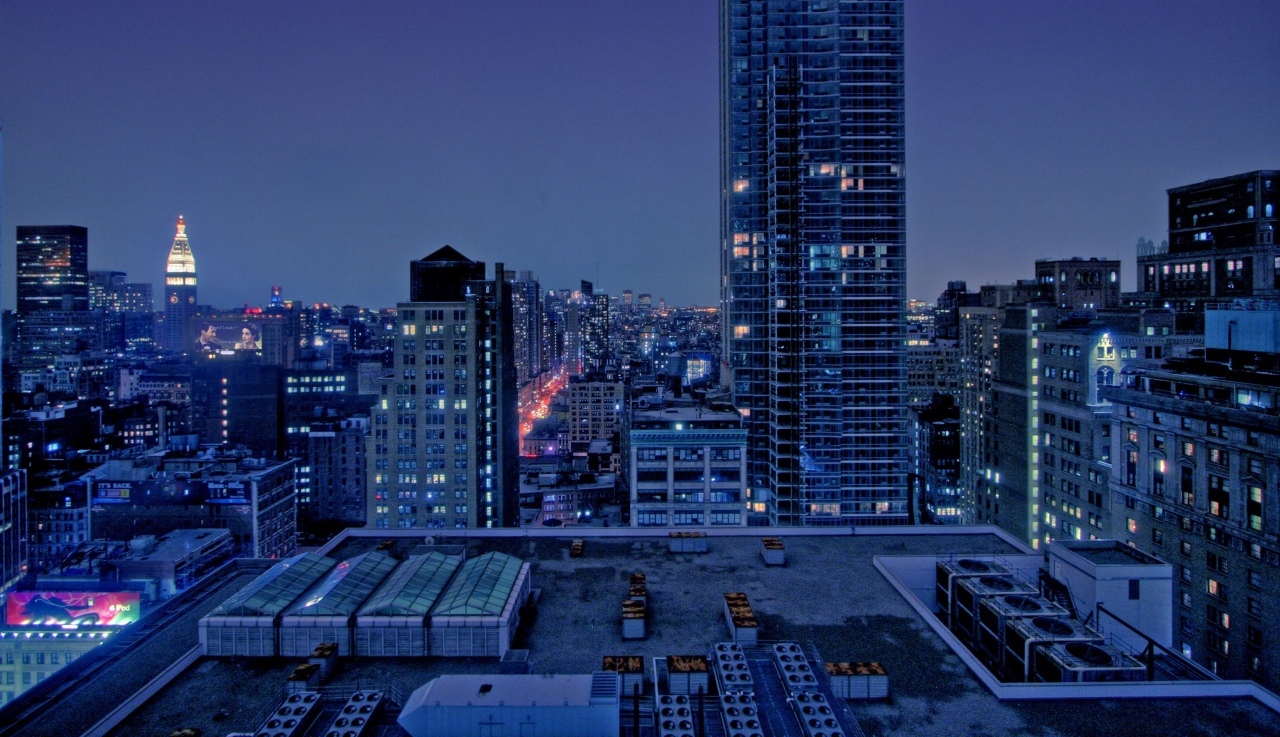
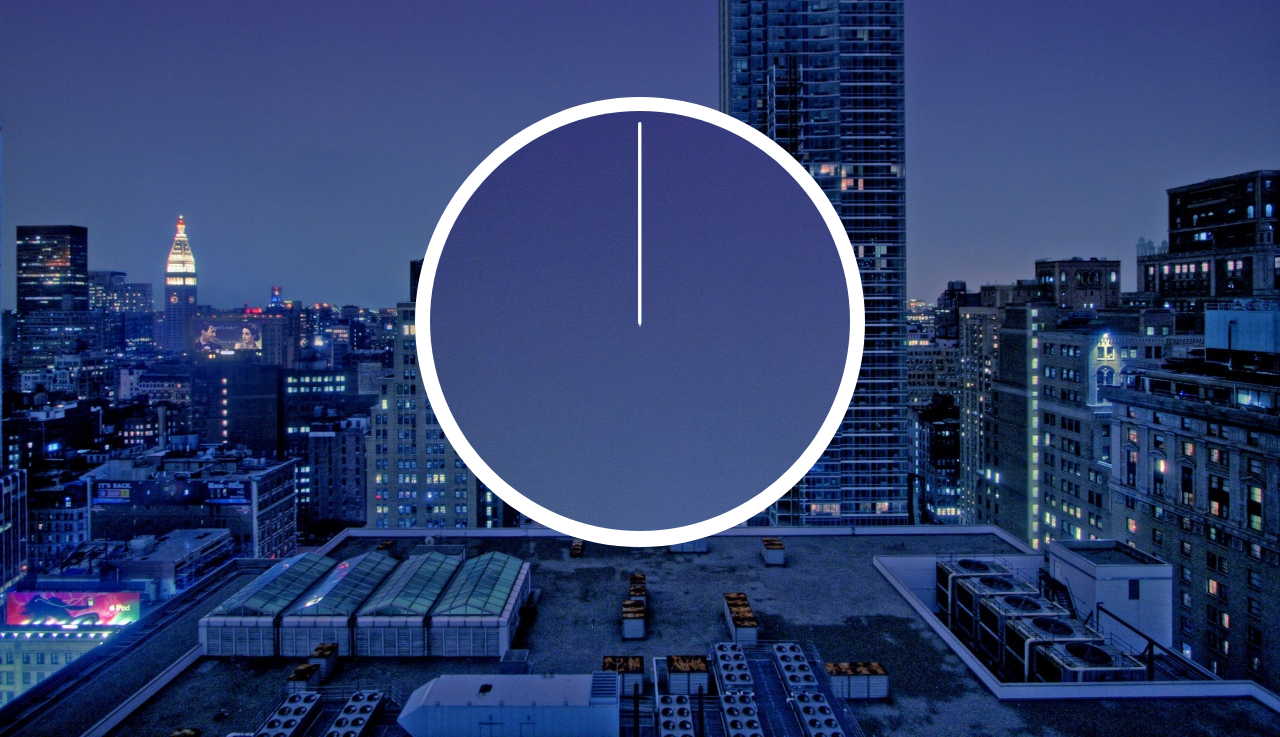
Before and after one commit to zakali22/JSClock, a website: page app/index.html in a window 1280 px wide. Shown: the part 63-800 px from the top of the page. Drawn offline with nearby package versions, Linux system fonts and the light colour scheme; files that its build step writes are made by us from their sources.

Commit message:
Add styling to clock frame and hands

```diff
--- a/app/styles/main.css
+++ b/app/styles/main.css
@@ -3,3 +3,42 @@ body {
   background-repeat: no-repeat;
   background-size: cover;
 }
+
+.clock {
+  display: block;
+  width: 450px;
+  height: 450px;
+  margin: 0 auto;
+  background: white;
+  margin-top: 100px;
+  border-radius: 50%;
+}
+
+.clock-face {
+  display: block;
+  width: 420px;
+  height: 420px;
+  margin: 0 auto;
+  position: relative;
+  top: 14px;
+  background-image: url('../images/night.jpg');
+  border-radius: 50%;
+}
+
+.hand {
+  display: block;
+  width: 200px;
+  height: 2.5px;
+  background-color: white;
+  position: relative;
+  top: 210px;
+  left: 10px;
+  transform: rotate(90deg);
+  transform-origin: 100%;
+}
+
+
+.sec-hand {
+  height: 1px;
+
+}
```
